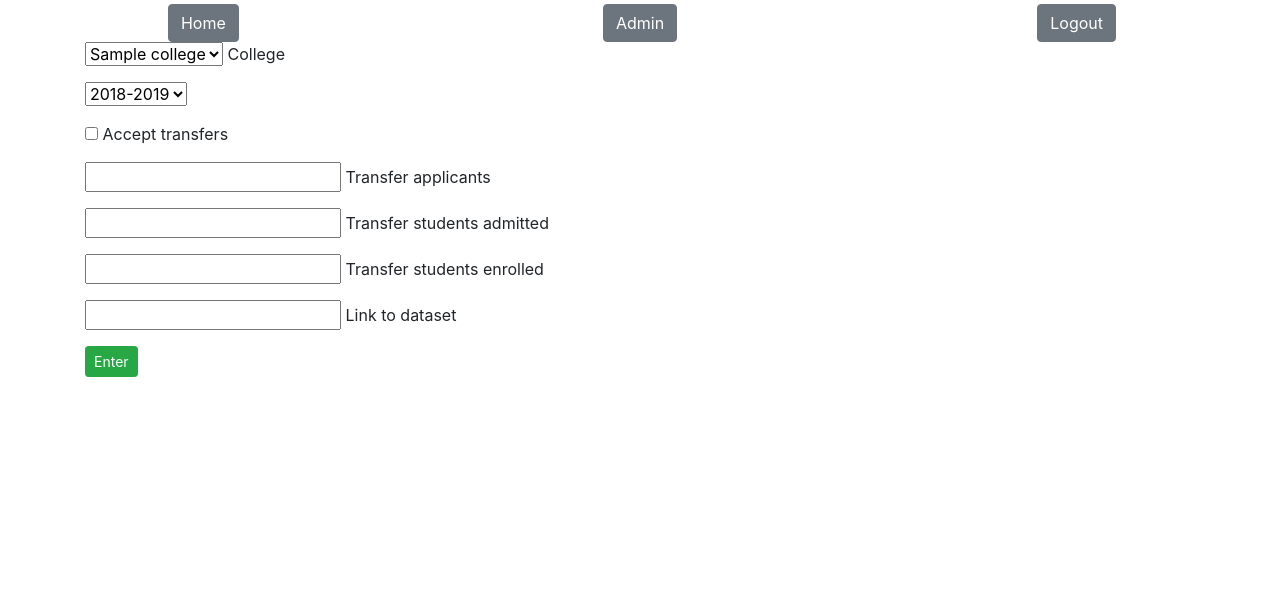
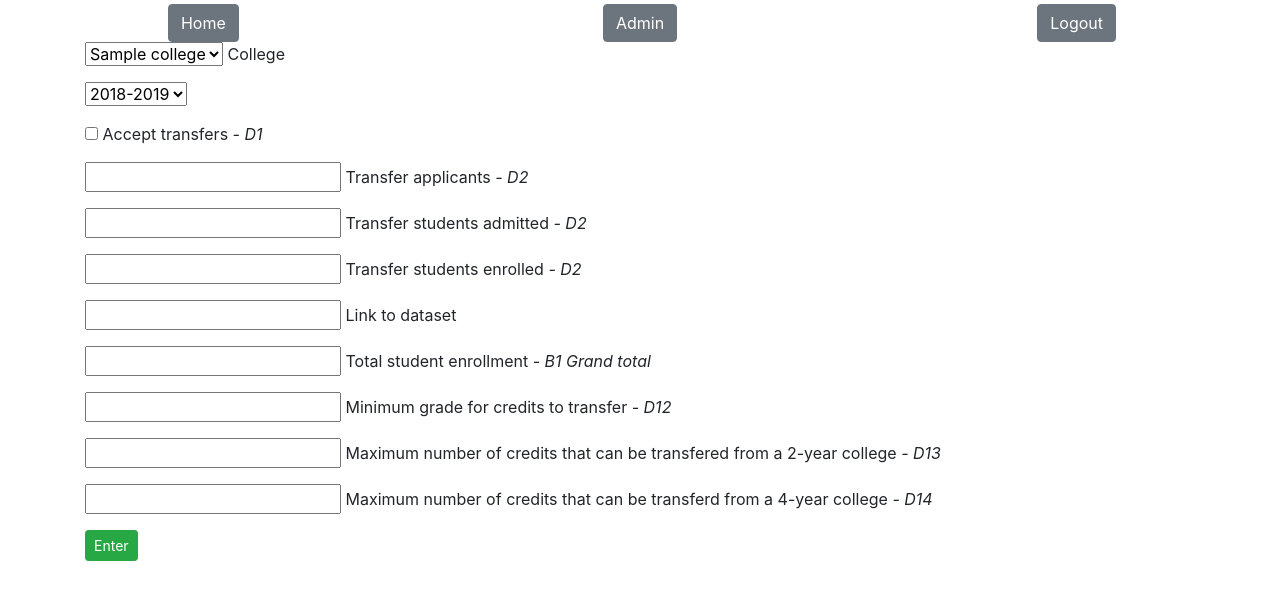
Before and after one commit to AndrewJager/MI-College-Transfer-Data, a Flask app: page /new_data in a window 1280 px wide. Shown: the top 600 px of the page. Run offline with Flask 2, Linux system fonts and the light colour scheme; a user stored in the database is signed in; tables that the repository leaves empty hold one stand-in row (values such as "Sample post"); some libraries are stand-ins or nearby versions.

Commit message:
Added new columns to data sets

```diff
--- a/project/college/templates/view_college.html
+++ b/project/college/templates/view_college.html
@@ -6,6 +6,7 @@
     <div class="col">
         <h1>{{ college.name }}</h1>
 
+        <h3>Datasets:</h3>
         {% for data in college.datasets %}
             <a href='/data/{{ data.id }}'>{{ data.year }}</a>
             {% if user.isAdmin %}
--- a/project/dataset/form.py
+++ b/project/dataset/form.py
@@ -16,3 +16,7 @@ class DatasetForm(FlaskForm):
     admitted = IntegerField('admitted', validators=[DataRequired()])
     enrolled = IntegerField('enrolled', validators=[DataRequired()])
     reference = StringField('reference', validators=[DataRequired()])
+    totalEnrollment = IntegerField('totalEnrollment', validators=[DataRequired()])
+    minTransferGrade = StringField('minTransferGrade', validators=[DataRequired()])
+    maxCredits2Yr = IntegerField('maxCredits2Yr', validators=[DataRequired()])
+    maxCredits4Yr = IntegerField('maxCredits4Yr', validators=[DataRequired()])
--- a/project/dataset/templates/edit_dataset.html
+++ b/project/dataset/templates/edit_dataset.html
@@ -38,7 +38,7 @@
                         {% endfor %}
                         {% endif %}
                     </span>
-                    <span>Accept transfers</span>
+                    <span>Accept transfers <i>- D1</i></span>
                 </p>
                 <p>
                     {{form.applied() }}
@@ -49,7 +49,7 @@
                         {% endfor %}
                         {% endif %}
                     </span>
-                    </span>Transfer applicants</span>
+                    </span>Transfer applicants <i>- D2</i></span>
                 </p>
                 <p>
                     {{form.admitted() }}
@@ -60,7 +60,7 @@
                         {% endfor %}
                         {% endif %}
                     </span>
-                    </span>Transfer students admitted</span>
+                    </span>Transfer students admitted <i>- D2</i></span>
                 </p>
                 <p>
                     {{form.enrolled() }}
@@ -71,7 +71,7 @@
                         {% endfor %}
                         {% endif %}
                     </span>
-                    </span>Transfer students enrolled</span>
+                    </span>Transfer students enrolled <i>- D2</i></span>
                 </p>
                 <p>
                     {{ form.reference() }}
@@ -84,6 +84,50 @@
                     </span>
                     <span>Link to dataset</span>
                 </p>
+                <p>
+                    {{ form.totalEnrollment() }}
+                    <span class="error">
+                        {% if form.totalEnrollment.errors %}
+                        {% for error in form.totalEnrollment.errors %}
+                        {{ error }}
+                        {% endfor %}
+                        {% endif %}
+                    </span>
+                    <span>Total student enrollment <i>- B1 Grand total</i></span>
+                </p>
+                <p>
+                    {{ form.minTransferGrade() }}
+                    <span class="error">
+                        {% if form.minTransferGrade.errors %}
+                        {% for error in form.minTransferGrade.errors %}
+                        {{ error }}
+                        {% endfor %}
+                        {% endif %}
+                    </span>
+                    <span>Minimum grade for credits to transfer <i>- D12</i></span>
+                </p>
+                <p>
+                    {{ form.maxCredits2Yr() }}
+                    <span class="error">
+                        {% if form.maxCredits2Yr.errors %}
+                        {% for error in form.maxCredits2Yr.errors %}
+                        {{ error }}
+                        {% endfor %}
+                        {% endif %}
+                    </span>
+                    <span>Maximum number of credits that can be transfered from a 2-year college <i>- D13</i></span>
+                </p>
+                <p>
+                    {{ form.maxCredits4Yr() }}
+                    <span class="error">
+                        {% if form.maxCredits4Yr.errors %}
+                        {% for error in form.maxCredits4Yr.errors %}
+                        {{ error }}
+                        {% endfor %}
+                        {% endif %}
+                    </span>
+                    <span>Maximum number of credits that can be transferd from a 4-year college  <i>- D14</i></span>
+                </p>
                 <button class="btn btn-sm btn-success" type="submit">Enter</button>
             </form>
         </div>
--- a/project/dataset/views.py
+++ b/project/dataset/views.py
@@ -50,6 +50,10 @@ def editDataset(id):
         form.admitted.data = dataset.transfer_admitted
         form.enrolled.data = dataset.transfer_enrolled
         form.reference.data = dataset.reference
+        form.totalEnrollment.data = dataset.total_enrollment
+        form.minTransferGrade.data = dataset.min_transfer_grade
+        form.maxCredits2Yr.data = dataset.max_credits_2yr
+        form.maxCredits4Yr.data = dataset.max_credits_4yr
 
     if request.method == 'POST':
         if form.validate_on_submit():
@@ -60,6 +64,10 @@ def editDataset(id):
             dataset.transfer_admitted = form.admitted.data
             dataset.transfer_enrolled = form.enrolled.data
             dataset.reference = form.reference.data
+            dataset.total_enrollment = form.totalEnrollment.data
+            dataset.min_transfer_grade = form.minTransferGrade.data
+            dataset.max_credits_2yr = form.maxCredits2Yr.data
+            dataset.max_credits_4yr = form.maxCredits4Yr.data
 
             db.session.commit()
             return redirect(url_for('home.home'))
--- a/project/models.py
+++ b/project/models.py
@@ -74,3 +74,7 @@ class Dataset(db.Model):
     transfer_admitted = db.Column(db.Integer)
     transfer_enrolled = db.Column(db.Integer)
     reference = db.Column(db.String)
+    total_enrollment = db.Column(db.Integer)
+    min_transfer_grade = db.Column(db.String)
+    max_credits_2yr = db.Column(db.Integer)
+    max_credits_4yr = db.Column(db.Integer)
```
Also changed, not shown: migrations/versions/ef23c4436d03_.py (added, +34 -0 lines).
